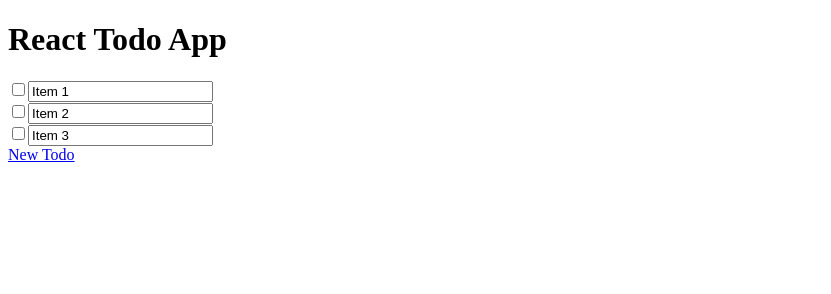
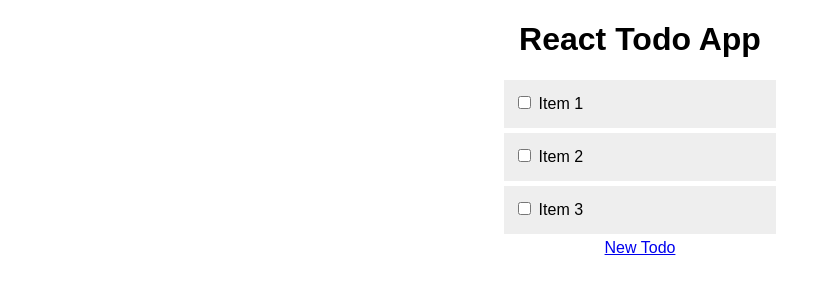
Before and after one commit to aso4/react-todo-app, a website: page index.html in a window 1280 px wide. Shown: the whole page, without its empty margins (0-831 px from the left). Drawn offline with nearby package versions, Linux system fonts and the light colour scheme.

Commit message:
add stylesheet with dynamically updating className property to cross off done items

```diff
--- a/app.js
+++ b/app.js
@@ -66,6 +66,7 @@ var Todo = function (_React$Component) {
           React.createElement("input", { type: "checkbox", checked: this.state.done,
             onClick: this.handleClick }),
           React.createElement("input", { type: "text", value: this.state.text,
+            className: this.state.done ? 'done' : 'not-done',
             onChange: this.handleChange,
             onBlur: this.handleSubmit })
         )
--- a/index.html
+++ b/index.html
@@ -4,6 +4,7 @@
     <title>React Todo App</title>
     <script crossorigin src="https://unpkg.com/react@16/umd/react.production.min.js"></script>
     <script crossorigin src="https://unpkg.com/react-dom@16/umd/react-dom.production.min.js"></script>
+    <link rel="stylesheet" href="style.css" />
   </head>
   <body>
     <div id="root"></div>
--- /dev/null
+++ b/style.css
@@ -0,0 +1,25 @@
+body {
+  font-family: Arial;
+  text-align: center;
+
+}
+
+
+.todo {
+  background:  #eee;
+  margin:  5px auto;
+  padding: 10px;
+  text-align: left;
+  width: 20%;
+}
+
+.todo input {
+  background: #eee;
+  border: 0;
+  font-size: 1.25vw;
+  padding: 5px;
+}
+
+.todo .done {
+  text-decoration: line-through;
+}
```
